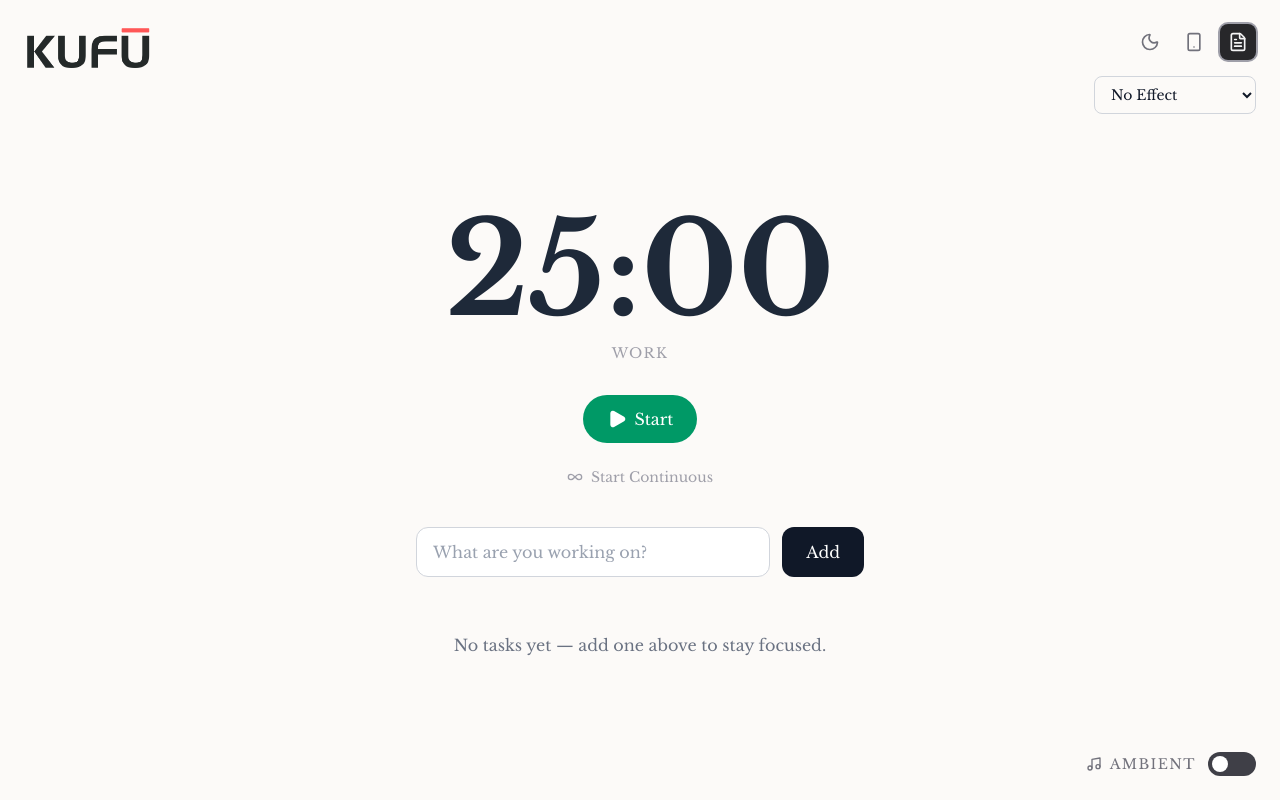
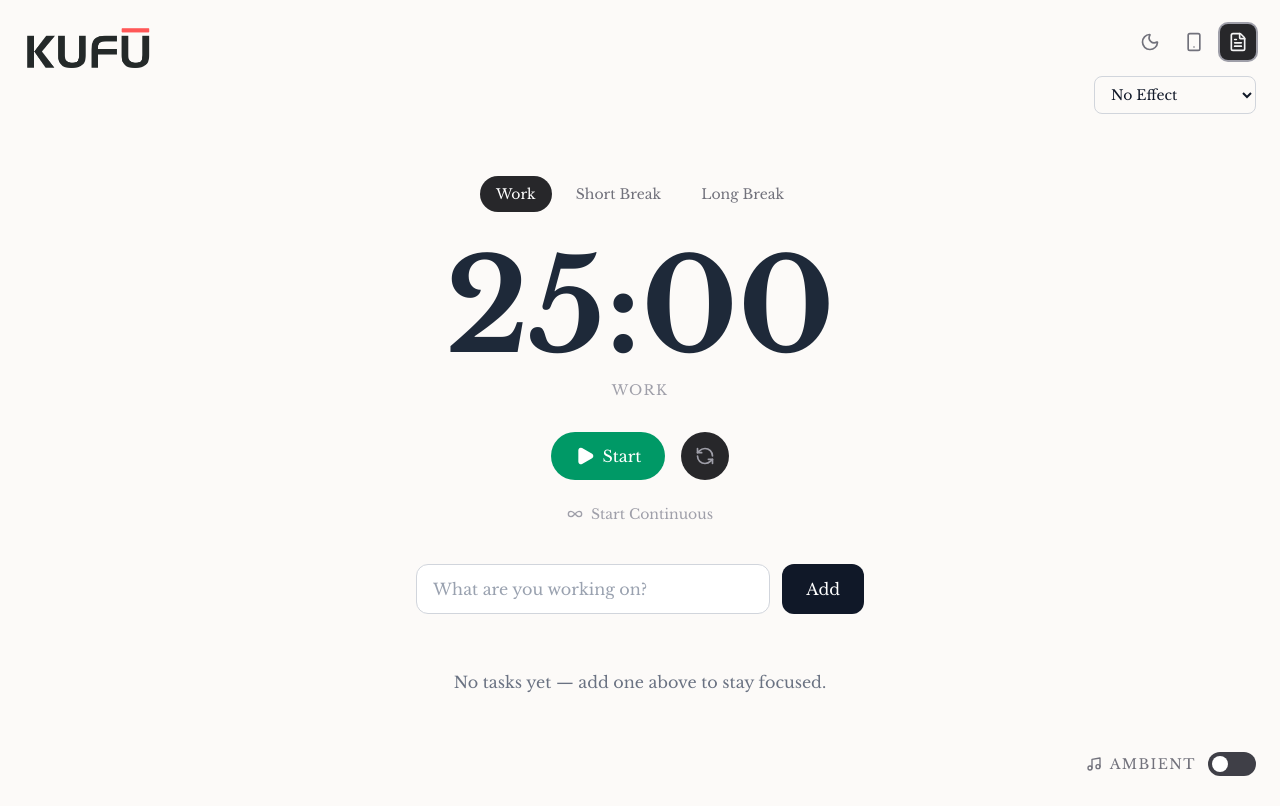
Before and after one commit to sandunsb/kufu, a Next.js app: page / in a window 1280 px wide. Built offline with nearby package versions, Linux system fonts and the light colour scheme; a web font is replaced by a local one.

Commit message:
reset button and time mode switcher added

```diff
--- a/src/app/page.tsx
+++ b/src/app/page.tsx
@@ -6,14 +6,14 @@ import { useTaskStore } from '@/stores/useTaskStore'
 import { useHotkeys } from 'react-hotkeys-hook'
 import TaskList from '@/components/TaskList'
 import { useSoundStore } from '@/stores/useSoundStore'
-import { Moon, Smartphone, FileText, Play, Pause, Infinity, Music } from 'lucide-react'
+import { Moon, Smartphone, FileText, Play, Pause, Infinity, Music, RefreshCcw } from 'lucide-react'
 
 import Image from 'next/image'
 
 import BackgroundEffects from '@/components/BackgroundEffects'
 
 export default function Home() {
-  const { secondsLeft, totalDuration, isRunning, start, startContinuous, pause, tick, phase, reset } = useTimerStore()
+  const { secondsLeft, totalDuration, isRunning, start, startContinuous, pause, tick, phase, reset, setPhase } = useTimerStore()
 
   useEffect(() => {
     if (!isRunning) return
@@ -127,7 +127,28 @@ export default function Home() {
         </select>
       </div>
 
-      <h1 className="text-9xl font-bold tabular-nums relative z-10 mt-24">
+      <div className="relative z-10 mt-24 flex gap-2">
+        <button
+          onClick={() => setPhase('work')}
+          className={`px-4 py-2 rounded-full text-sm font-medium transition-colors ${phase === 'work' ? 'bg-zinc-800 text-white' : 'text-zinc-500 hover:text-zinc-300 hover:bg-zinc-800/50'}`}
+        >
+          Work
+        </button>
+        <button
+          onClick={() => setPhase('shortBreak')}
+          className={`px-4 py-2 rounded-full text-sm font-medium transition-colors ${phase === 'shortBreak' ? 'bg-zinc-800 text-white' : 'text-zinc-500 hover:text-zinc-300 hover:bg-zinc-800/50'}`}
+        >
+          Short Break
+        </button>
+        <button
+          onClick={() => setPhase('longBreak')}
+          className={`px-4 py-2 rounded-full text-sm font-medium transition-colors ${phase === 'longBreak' ? 'bg-zinc-800 text-white' : 'text-zinc-500 hover:text-zinc-300 hover:bg-zinc-800/50'}`}
+        >
+          Long Break
+        </button>
+      </div>
+
+      <h1 className="text-9xl font-bold tabular-nums relative z-10 mt-8">
         {String(mins).padStart(2, '0')}:{String(secs).padStart(2, '0')}
       </h1>
       <p className="mt-2 text-sm uppercase tracking-widest text-zinc-400 relative z-10">{phase}</p>
@@ -151,6 +172,14 @@ export default function Home() {
               Pause
             </button>
           )}
+
+          <button
+            onClick={reset}
+            className="cursor-pointer flex items-center justify-center w-12 h-12 rounded-full bg-zinc-800 hover:bg-zinc-700 text-zinc-400 hover:text-zinc-200 transition-all hover:scale-105 active:scale-95"
+            title="Reset Timer"
+          >
+            <RefreshCcw size={20} />
+          </button>
         </div>
 
         {!isRunning && (
--- a/src/stores/useTimerStore.ts
+++ b/src/stores/useTimerStore.ts
@@ -14,6 +14,7 @@ interface TimerState {
   pause: () => void
   reset: () => void
   tick: () => void
+  setPhase: (phase: Phase) => void
 }
 
 const WORK = 25 * 60
@@ -67,12 +68,28 @@ export const useTimerStore = create<TimerState>()((set, get) => ({
 
   pause: () => set({ isRunning: false }),
   reset: () => {
-    set({ phase: 'work', secondsLeft: WORK, totalDuration: WORK, isRunning: false, cycle: 0 })
-    // play initial ambience
+    const s = get()
+    let duration = WORK
+    if (s.phase === 'shortBreak') duration = SHORT
+    if (s.phase === 'longBreak') duration = LONG
+
+    set({ secondsLeft: duration, totalDuration: duration, isRunning: false })
+
+    // play initial ambience if needed
     import('@/stores/useSoundStore').then(({ useSoundStore }) => {
       const snd = useSoundStore.getState()
-      if (snd.on) snd.playWork()
+      if (snd.on) {
+        if (s.phase === 'work') snd.playWork()
+        else snd.playBreak()
+      }
     })
+  },
+
+  setPhase: (p: Phase) => {
+    let duration = WORK
+    if (p === 'shortBreak') duration = SHORT
+    if (p === 'longBreak') duration = LONG
+    set({ phase: p, secondsLeft: duration, totalDuration: duration, isRunning: false })
   },
 
   tick: () => {
```
